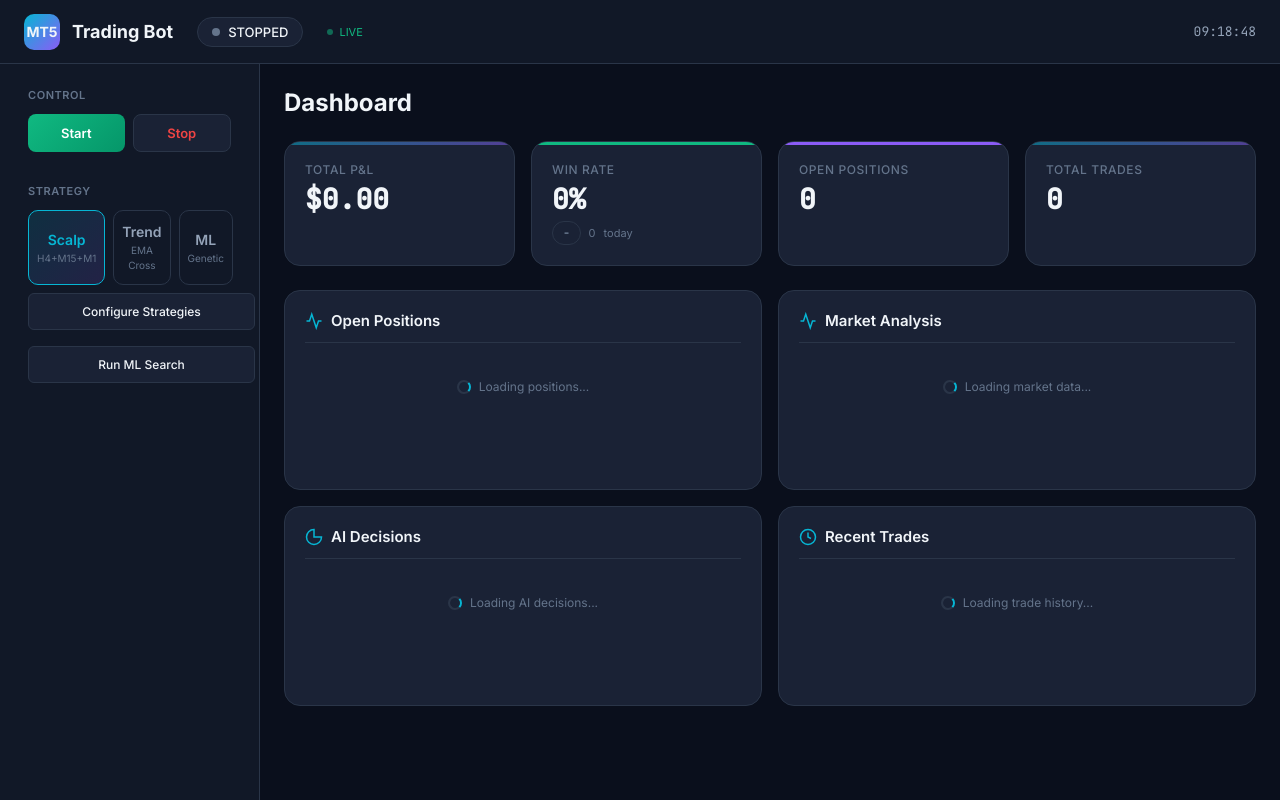
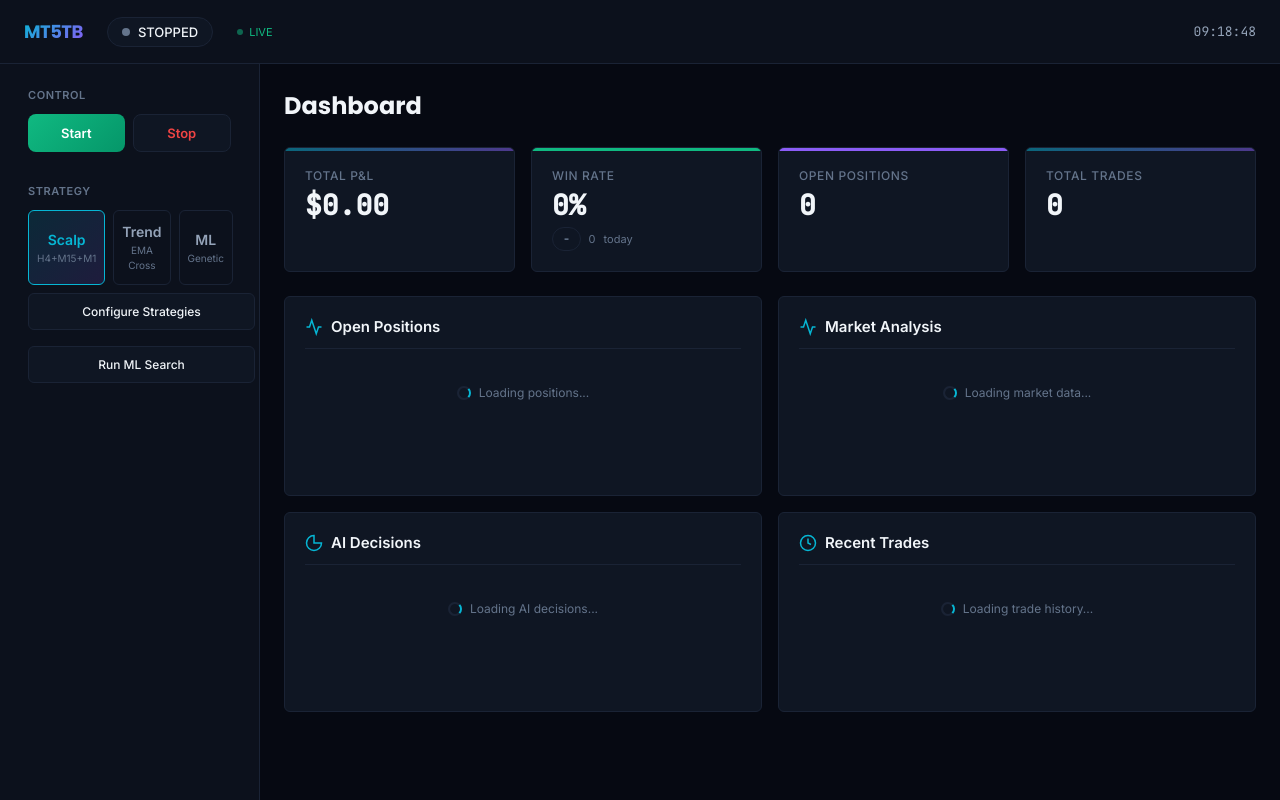
Before and after one commit to nadimkhan/mt5-trading-bot, a Flask app: page / in a window 1280 px wide. Run offline with Flask 3, Linux system fonts and the light colour scheme; parts of the project's set-up code (start-up, migrations or seed data) failed here and were passed over; some libraries are stand-ins or nearby versions.

Commit message:
UI: Poppins for headings, Inter 11px body, MT5TB gradient text logo (no box), darker background, subtler borders, max 6px border-radius

```diff
--- a/dashboard/templates/dashboard.html
+++ b/dashboard/templates/dashboard.html
@@ -6,15 +6,15 @@
     <title>MT5 Trading Bot</title>
     <link rel="preconnect" href="https://fonts.googleapis.com">
     <link rel="preconnect" href="https://fonts.gstatic.com" crossorigin>
-    <link href="https://fonts.googleapis.com/css2?family=Inter:wght@300;400;500;600;700&family=JetBrains+Mono:wght@400;500&display=swap" rel="stylesheet">
+    <link href="https://fonts.googleapis.com/css2?family=Inter:wght@300;400;500;600;700&family=Poppins:wght@500;600;700&family=JetBrains+Mono:wght@400;500&display=swap" rel="stylesheet">
     <script src="https://cdn.socket.io/4.7.5/socket.io.min.js"></script>
     <style>
         :root {
-            --bg-primary: #0a0f1c;
-            --bg-secondary: #111827;
-            --bg-card: #1a2235;
-            --bg-card-hover: #1f2a40;
-            --border-color: #2a3548;
+            --bg-primary: #060912;
+            --bg-secondary: #0c111c;
+            --bg-card: #0f1623;
+            --bg-card-hover: #131c2d;
+            --border-color: #1a2335;
             --text-primary: #f1f5f9;
             --text-secondary: #94a3b8;
             --text-muted: #64748b;
@@ -27,7 +27,8 @@
             --accent-red-glow: rgba(239, 68, 68, 0.3);
         }
         * { box-sizing: border-box; margin: 0; padding: 0; }
-        body { font-family: 'Inter', sans-serif; background: var(--bg-primary); color: var(--text-primary); min-height: 100vh; }
+        body { font-family: 'Inter', sans-serif; font-size: 11px; background: var(--bg-primary); color: var(--text-primary); min-height: 100vh; }
+        h1, h2, h3, h4, h5, h6, .heading { font-family: 'Poppins', sans-serif; font-weight: 600; }
         ::-webkit-scrollbar { width: 6px; height: 6px; }
         ::-webkit-scrollbar-track { background: var(--bg-secondary); }
         ::-webkit-scrollbar-thumb { background: var(--border-color); border-radius: 3px; }
@@ -47,13 +48,15 @@
             z-index: 100;
         }
         .header-left { display: flex; align-items: center; gap: 24px; }
-        .logo { display: flex; align-items: center; gap: 12px; font-weight: 700; font-size: 18px; }
+        .logo { display: flex; align-items: center; gap: 10px; font-family: 'Poppins', sans-serif; font-weight: 700; font-size: 18px; letter-spacing: -0.5px; }
         .logo-icon {
-            width: 36px; height: 36px;
+            background: none;
+            display: flex; align-items: center; justify-content: center;
+            font-weight: 700; font-size: 18px;
             background: linear-gradient(135deg, var(--accent-cyan), var(--accent-purple));
-            border-radius: 10px;
-            display: flex; align-items: center; justify-content: center;
-            font-weight: 700; font-size: 14px;
+            -webkit-background-clip: text;
+            -webkit-text-fill-color: transparent;
+            background-clip: text;
         }
         .status-badge { display: flex; align-items: center; gap: 8px; padding: 6px 14px; background: var(--bg-card); border: 1px solid var(--border-color); border-radius: 20px; font-size: 13px; font-weight: 500; }
         .status-dot { width: 8px; height: 8px; border-radius: 50%; background: var(--text-muted); }
@@ -76,7 +79,7 @@
         .btn-stop { background: var(--bg-card); color: var(--accent-red); border: 1px solid var(--border-color); }
         .btn-stop:hover { background: var(--accent-red); color: #fff; border-color: var(--accent-red); }
         .strategy-selector { display: flex; gap: 8px; padding: 0 12px; }
-        .strategy-btn { flex: 1; padding: 12px 8px; border: 1px solid var(--border-color); border-radius: 10px; background: var(--bg-secondary); color: var(--text-secondary); font-family: inherit; font-size: 12px; font-weight: 600; cursor: pointer; transition: all 0.2s; text-align: center; }
+        .strategy-btn { flex: 1; padding: 12px 8px; border: 1px solid var(--border-color); border-radius: 6px; background: var(--bg-secondary); color: var(--text-secondary); font-family: inherit; font-size: 12px; font-weight: 600; cursor: pointer; transition: all 0.2s; text-align: center; }
         .strategy-btn:hover { border-color: var(--accent-cyan); color: var(--accent-cyan); }
         .strategy-btn.active { background: linear-gradient(135deg, rgba(6, 182, 212, 0.15), rgba(139, 92, 246, 0.15)); border-color: var(--accent-cyan); color: var(--accent-cyan); }
         .strategy-btn .strategy-name { display: block; font-size: 14px; margin-bottom: 2px; }
@@ -87,7 +90,7 @@
         .page-title span { color: var(--accent-cyan); }
 
         .stats-grid { display: grid; grid-template-columns: repeat(4, 1fr); gap: 16px; margin-bottom: 24px; }
-        .stat-card { background: var(--bg-card); border: 1px solid var(--border-color); border-radius: 16px; padding: 20px; position: relative; overflow: hidden; transition: all 0.2s; }
+        .stat-card { background: var(--bg-card); border: 1px solid var(--border-color); border-radius: 6px; padding: 20px; position: relative; overflow: hidden; transition: all 0.2s; }
         .stat-card:hover { border-color: var(--accent-cyan); transform: translateY(-2px); box-shadow: 0 4px 20px rgba(0, 0, 0, 0.3); }
         .stat-card::before { content: ''; position: absolute; top: 0; left: 0; right: 0; height: 3px; background: linear-gradient(90deg, var(--accent-cyan), var(--accent-purple)); opacity: 0.5; }
         .stat-card.green::before { background: var(--accent-green); opacity: 1; }
@@ -100,7 +103,7 @@
         .stat-value.loading { opacity: 0.4; }
 
         .grid-2 { display: grid; grid-template-columns: repeat(2, 1fr); gap: 16px; }
-        .card { background: var(--bg-card); border: 1px solid var(--border-color); border-radius: 16px; padding: 20px; transition: border-color 0.2s; min-height: 200px; display: flex; flex-direction: column; }
+        .card { background: var(--bg-card); border: 1px solid var(--border-color); border-radius: 6px; padding: 20px; transition: border-color 0.2s; min-height: 200px; display: flex; flex-direction: column; }
         .card:hover { border-color: var(--border-color); }
         .card.loading { opacity: 0.6; }
         .card-content { flex: 1; overflow-y: auto; }
@@ -164,7 +167,7 @@
 
         .modal { display: none; position: fixed; top: 0; left: 0; width: 100%; height: 100%; background: rgba(0, 0, 0, 0.7); backdrop-filter: blur(4px); z-index: 1000; justify-content: center; align-items: center; }
         .modal.show { display: flex; }
-        .modal-content { background: var(--bg-card); border: 1px solid var(--border-color); padding: 24px; border-radius: 16px; max-width: 400px; width: 90%; text-align: center; }
+        .modal-content { background: var(--bg-card); border: 1px solid var(--border-color); padding: 24px; border-radius: 6px; max-width: 400px; width: 90%; text-align: center; }
         .modal-content h3 { margin-bottom: 12px; color: var(--accent-cyan); }
         .modal-content p { color: var(--text-secondary); margin-bottom: 20px; }
         .modal-buttons { display: flex; gap: 12px; justify-content: center; }
@@ -181,7 +184,7 @@
         .config-body { flex: 1; overflow-y: auto; padding: 20px 24px; }
         .config-section { display: none; }
         .config-section.active { display: block; }
-        .config-param { margin-bottom: 16px; padding: 12px; background: var(--bg-secondary); border-radius: 8px; border: 1px solid var(--border-color); }
+        .config-param { margin-bottom: 16px; padding: 12px; background: var(--bg-secondary); border-radius: 6px; border: 1px solid var(--border-color); }
         .config-param-label { display: flex; justify-content: space-between; align-items: center; margin-bottom: 6px; }
         .config-param-label .label { font-weight: 600; font-size: 13px; }
         .config-param-label .current-value { font-family: 'JetBrains Mono', monospace; color: var(--accent-cyan); font-size: 14px; font-weight: 600; }
@@ -206,7 +209,7 @@
     <div class="dashboard">
         <header class="header">
             <div class="header-left">
-                <div class="logo"><div class="logo-icon">MT5</div><span>Trading Bot</span></div>
+                <div class="logo"><span class="logo-icon">MT5TB</span></div>
                 <div class="status-badge"><span class="status-dot" id="status-dot"></span><span id="engine-status">STOPPED</span></div>
                 <div class="live-indicator">LIVE</div>
             </div>
```
